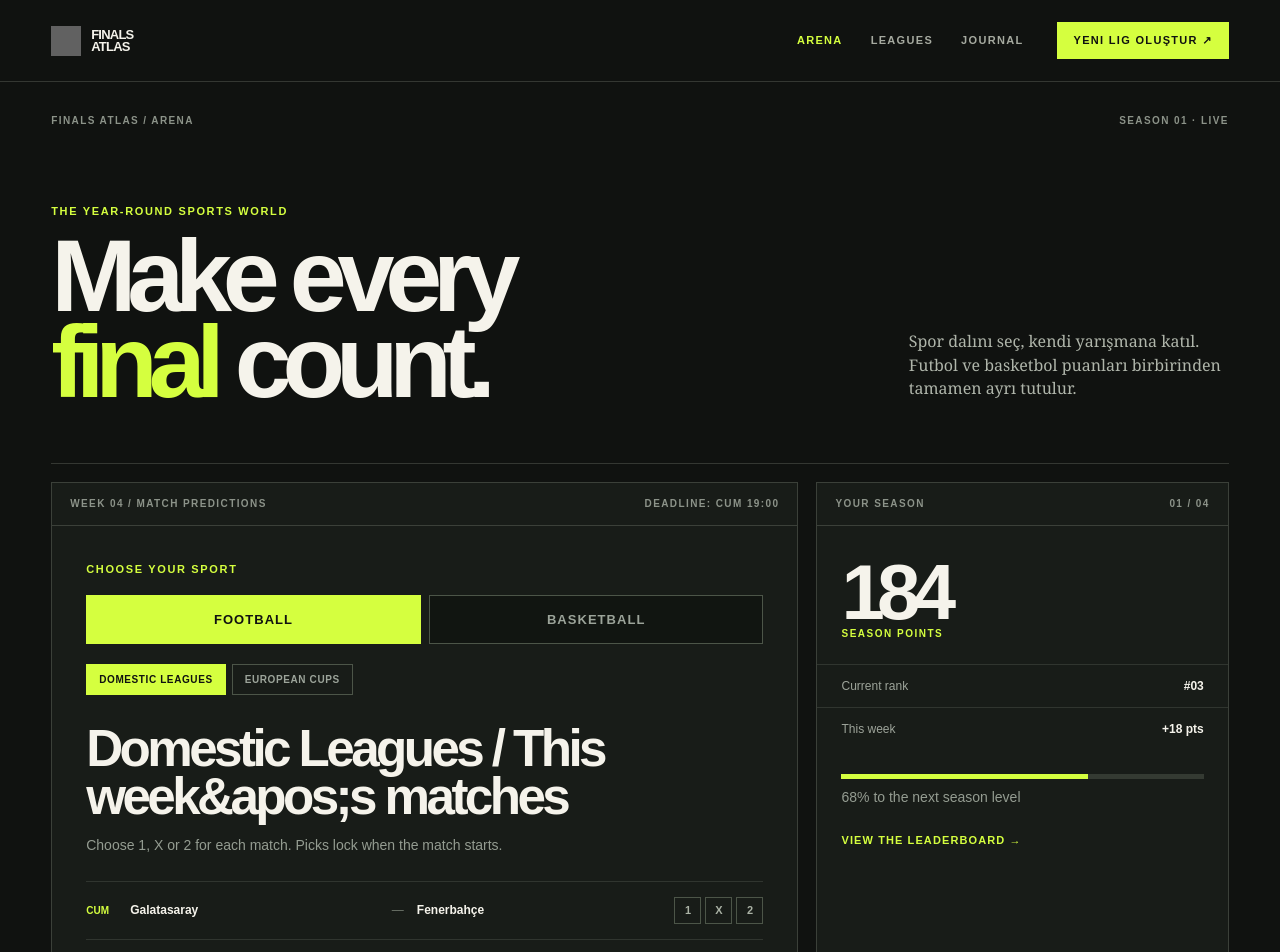
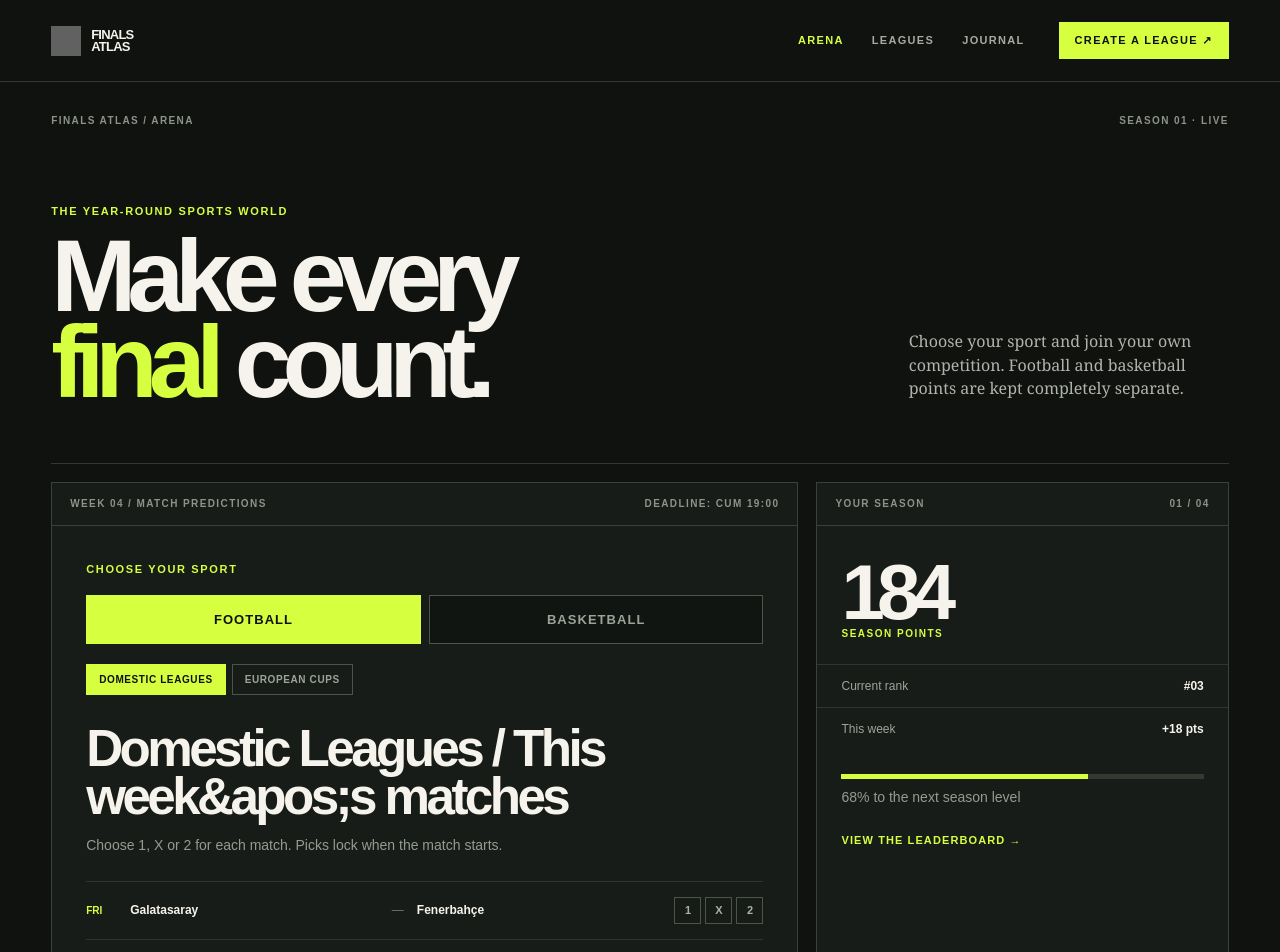
Before and after one commit to istanbulhighlights34-star/finalistanbul, a Next.js app: page /arena in a window 1280 px wide. Shown: the top 952 px of the page. Built offline with nearby package versions, Linux system fonts and the light colour scheme; grey boxes are pictures that could not be loaded.

Commit message:
fix: translate remaining Arena copy to English

```diff
--- a/app/arena/page.tsx
+++ b/app/arena/page.tsx
@@ -7,14 +7,14 @@ import styles from "./arena.module.css";
 const sports = ["Football", "Basketball"];
 const footballModes = ["Domestic Leagues", "European Cups"];
 const matches = [
-  ["CUM", "Galatasaray", "Fenerbahçe"],
-  ["CMT", "Manchester City", "Liverpool"],
-  ["PAZ", "Bayern", "Dortmund"],
+  ["FRI", "Galatasaray", "Fenerbahçe"],
+  ["SAT", "Manchester City", "Liverpool"],
+  ["SUN", "Bayern", "Dortmund"],
 ];
 const basketballMatches = [
-  ["SAL", "Fenerbahçe Beko", "Panathinaikos"],
-  ["ÇAR", "Real Madrid", "Anadolu Efes"],
-  ["PER", "Olympiacos", "Barcelona"],
+  ["TUE", "Fenerbahçe Beko", "Panathinaikos"],
+  ["WED", "Real Madrid", "Anadolu Efes"],
+  ["THU", "Olympiacos", "Barcelona"],
 ];
 
 export default function ArenaPage() {
@@ -35,7 +35,7 @@ export default function ArenaPage() {
           <Link href="/finals">Leagues</Link>
           <Link href="/blog">Journal</Link>
         </nav>
-        <Link className={styles.headerButton} href="/arena/create">Yeni lig oluştur ↗</Link>
+        <Link className={styles.headerButton} href="/arena/create">Create a league ↗</Link>
       </header>
 
       <div className={styles.shell}>
@@ -46,7 +46,7 @@ export default function ArenaPage() {
             <p className={styles.kicker}>THE YEAR-ROUND SPORTS WORLD</p>
             <h1>Make every<br /><em>final</em> count.</h1>
           </div>
-          <p className={styles.introText}>Spor dalını seç, kendi yarışmana katıl. Futbol ve basketbol puanları birbirinden tamamen ayrı tutulur.</p>
+          <p className={styles.introText}>Choose your sport and join your own competition. Football and basketball points are kept completely separate.</p>
         </section>
 
         <section className={styles.heroGrid}>
```
